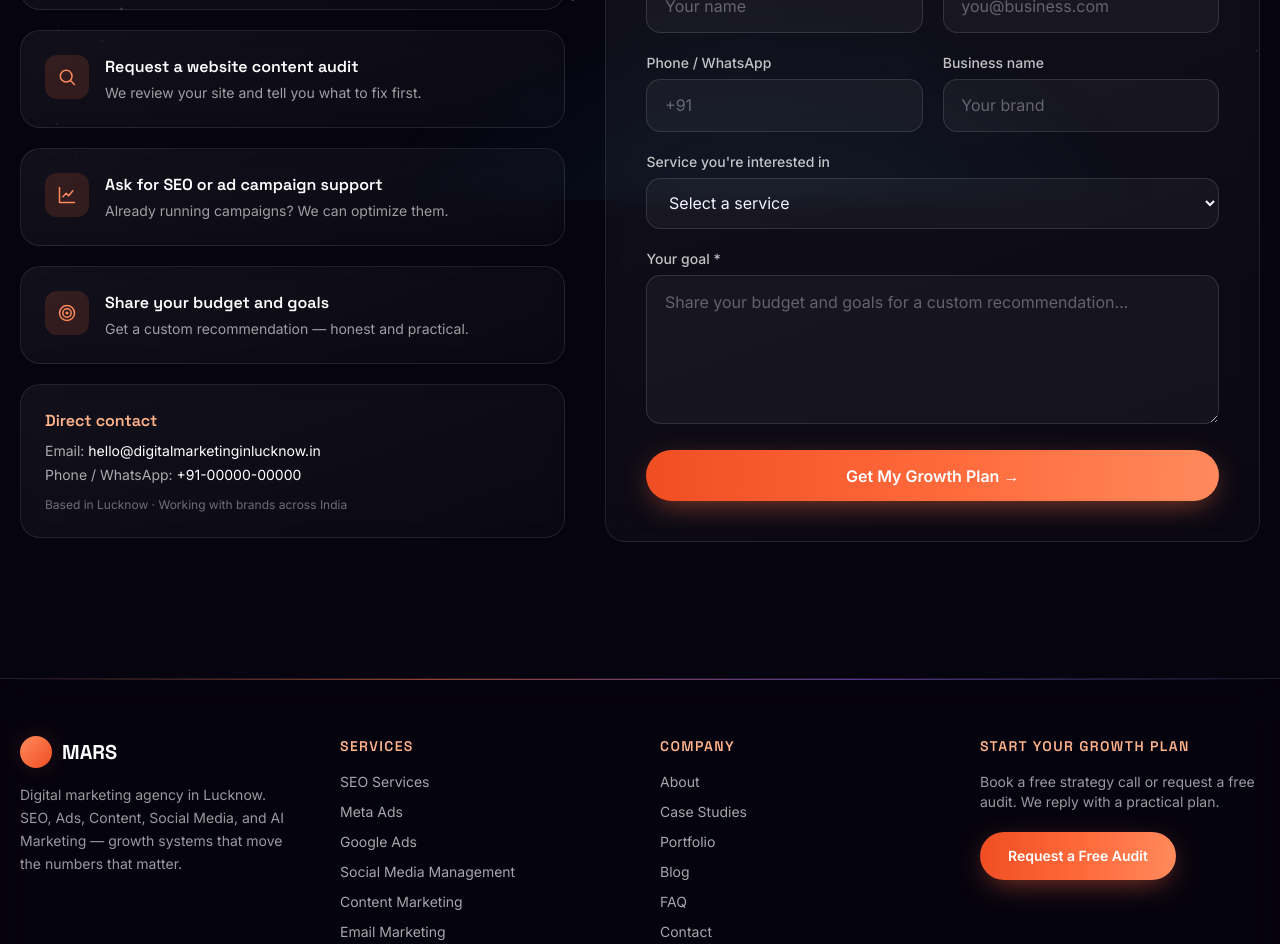
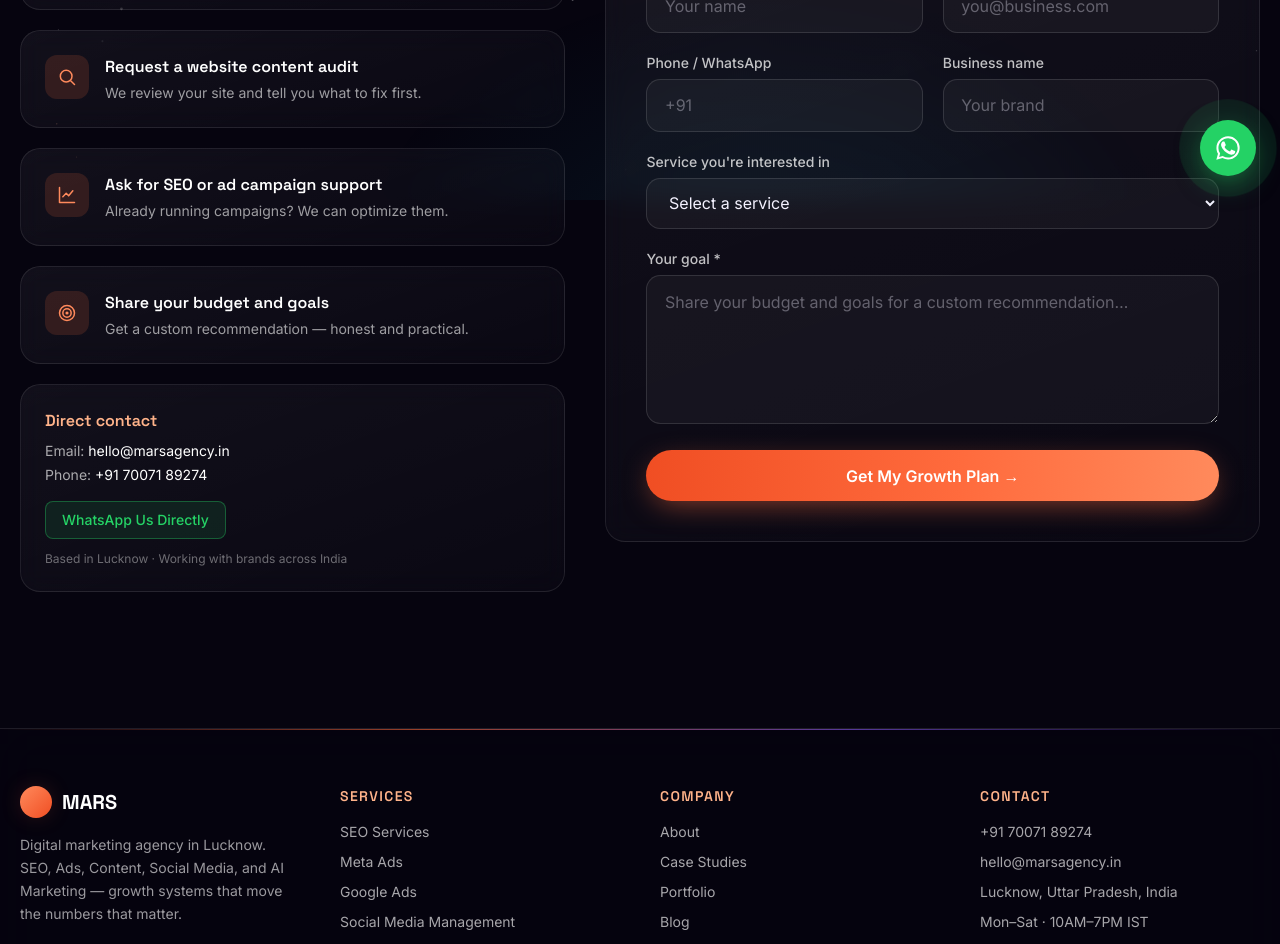
Before and after one commit to farhan110/digitalmarketing, a Next.js app: page /contact in a window 1280 px wide. Shown: the part 600-1544 px from the top of the page. Built offline with nearby package versions, Linux system fonts and the light colour scheme.

Commit message:
Add WhatsApp button (+91 70071 89274), phone/email contact options in footer & CTA per content doc

```diff
--- a/app/contact/page.tsx
+++ b/app/contact/page.tsx
@@ -45,7 +45,8 @@ export default function ContactPage() {
               <div className="glass p-6">
                 <h2 className="font-grotesk font-semibold text-mars-300">Direct contact</h2>
                 <p className="mt-2 text-sm text-white/65">Email: <a href={`mailto:${SITE.email}`} className="text-white underline-offset-4 hover:underline">{SITE.email}</a></p>
-                <p className="mt-1 text-sm text-white/65">Phone / WhatsApp: <span className="text-white">{SITE.phone}</span></p>
+                <p className="mt-1 text-sm text-white/65">Phone: <a href={`tel:+${SITE.whatsapp}`} className="text-white underline-offset-4 hover:underline">{SITE.phone}</a></p>
+                <a href={`https://wa.me/${SITE.whatsapp}?text=Hi%2C+I+want+to+grow+my+business+with+Mars`} target="_blank" rel="noopener noreferrer" className="mt-4 inline-flex items-center gap-2 rounded-lg border border-[#25D366]/35 bg-[#25D366]/10 px-4 py-2 text-sm font-medium text-[#25D366] transition hover:bg-[#25D366]/20">WhatsApp Us Directly</a>
                 <p className="mt-3 text-xs text-white/40">Based in Lucknow · Working with brands across India</p>
               </div>
             </Reveal>
--- a/app/layout.tsx
+++ b/app/layout.tsx
@@ -3,6 +3,7 @@ import './globals.css'
 import { Navbar } from '@/components/Navbar'
 import { Footer } from '@/components/Footer'
 import { Starfield } from '@/components/Starfield'
+import { WhatsAppButton } from '@/components/WhatsAppButton'
 import { SITE } from '@/lib/site'
 
 import '@fontsource/space-grotesk/400.css'
@@ -60,6 +61,7 @@ export default function RootLayout({ children }: { children: React.ReactNode })
         <Navbar />
         <main className="relative z-[2]">{children}</main>
         <Footer />
+        <WhatsAppButton />
       </body>
     </html>
   )
--- a/components/CTASection.tsx
+++ b/components/CTASection.tsx
@@ -1,4 +1,5 @@
 import Link from 'next/link'
+import { SITE } from '@/lib/site'
 import { Reveal } from './Reveal'
 
 export function CTASection({ title = 'Ready to launch your growth?', text = 'Tell us what you want to achieve. We will reply with a practical plan, clear next steps, and honest feedback about what will work best for your business.' }: { title?: string; text?: string }) {
@@ -11,8 +12,13 @@ export function CTASection({ title = 'Ready to launch your growth?', text = 'Tel
           <p className="mx-auto mt-4 max-w-2xl text-white/70">{text}</p>
           <div className="mt-8 flex flex-wrap justify-center gap-4">
             <Link href="/contact" className="btn-primary">Book a Free Strategy Call</Link>
+            <a href={`https://wa.me/${SITE.whatsapp}?text=Hi%2C+I+want+to+grow+my+business+with+Mars`} target="_blank" rel="noopener noreferrer" className="btn-ghost !border-[#25D366]/40 hover:!bg-[#25D366]/10">WhatsApp Us</a>
             <Link href="/contact" className="btn-ghost">Request a Free Audit</Link>
-            <Link href="/case-studies" className="btn-ghost">View Case Studies</Link>
+          </div>
+          <div className="mt-7 flex flex-wrap items-center justify-center gap-x-8 gap-y-2 text-sm text-white/55">
+            <a href={`tel:+${SITE.whatsapp}`} className="transition hover:text-mars-300">📞 {SITE.phone}</a>
+            <a href={`mailto:${SITE.email}`} className="transition hover:text-mars-300">✉️ {SITE.email}</a>
+            <span>📍 Lucknow, Uttar Pradesh, India</span>
           </div>
         </div>
       </Reveal>
--- a/components/Footer.tsx
+++ b/components/Footer.tsx
@@ -35,9 +35,15 @@ export function Footer() {
           </ul>
         </div>
         <div>
-          <h3 className="font-grotesk text-sm font-semibold uppercase tracking-widest text-mars-300">Start your growth plan</h3>
-          <p className="mt-4 text-sm text-white/60">Book a free strategy call or request a free audit. We reply with a practical plan.</p>
-          <Link href="/contact" className="btn-primary mt-5 text-sm">Request a Free Audit</Link>
+          <h3 className="font-grotesk text-sm font-semibold uppercase tracking-widest text-mars-300">Contact</h3>
+          <ul className="mt-4 space-y-2.5 text-sm text-white/65">
+            <li><a href={`tel:+${SITE.whatsapp}`} className="transition hover:text-mars-300">{SITE.phone}</a></li>
+            <li><a href={`mailto:${SITE.email}`} className="transition hover:text-mars-300">{SITE.email}</a></li>
+            <li>Lucknow, Uttar Pradesh, India</li>
+            <li>Mon–Sat · 10AM–7PM IST</li>
+          </ul>
+          <a href={`https://wa.me/${SITE.whatsapp}`} target="_blank" rel="noopener noreferrer" className="mt-4 inline-flex items-center gap-2 rounded-lg border border-[#25D366]/35 bg-[#25D366]/10 px-4 py-2 text-sm font-medium text-[#25D366] transition hover:bg-[#25D366]/20">WhatsApp Us</a>
+          <div><Link href="/contact" className="btn-primary mt-5 text-sm">Request a Free Audit</Link></div>
         </div>
       </div>
       <div className="border-t border-white/10 py-5 text-center text-xs text-white/45">
--- /dev/null
+++ b/components/WhatsAppButton.tsx
@@ -0,0 +1,19 @@
+import { SITE } from '@/lib/site'
+
+export function WhatsAppButton() {
+  return (
+    <a
+      href={`https://wa.me/${SITE.whatsapp}?text=Hi%2C+I+want+to+grow+my+business+with+Mars`}
+      target="_blank"
+      rel="noopener noreferrer"
+      aria-label="Chat with us on WhatsApp"
+      className="group fixed bottom-6 right-6 z-50 flex h-14 w-14 items-center justify-center rounded-full bg-[#25D366] shadow-[0_8px_30px_-6px_rgba(37,211,102,.6)] transition-transform duration-300 hover:scale-110"
+    >
+      <span className="absolute inset-0 -z-10 animate-ping rounded-full bg-[#25D366]/40" style={{ animationDuration: '2.5s' }} />
+      <svg viewBox="0 0 24 24" fill="#fff" className="h-7 w-7" aria-hidden="true">
+        <path d="M17.5 14.4c-.3-.15-1.76-.87-2.03-.97-.27-.1-.47-.15-.67.15-.2.3-.77.96-.94 1.16-.17.2-.35.22-.64.07-.3-.15-1.26-.46-2.39-1.47-.88-.79-1.48-1.76-1.65-2.06-.17-.3-.02-.46.13-.6.13-.14.3-.35.45-.52.15-.18.2-.3.3-.5.1-.2.05-.37-.02-.52-.08-.15-.67-1.62-.92-2.21-.24-.58-.49-.5-.67-.51h-.57c-.2 0-.52.07-.8.37-.27.3-1.04 1.02-1.04 2.5 0 1.47 1.07 2.89 1.22 3.09.15.2 2.1 3.2 5.1 4.49.71.31 1.27.49 1.7.63.72.23 1.37.2 1.88.12.58-.09 1.76-.72 2.01-1.42.25-.7.25-1.29.17-1.42-.07-.12-.27-.2-.57-.34Z" />
+        <path d="M12.04 2C6.56 2 2.1 6.45 2.1 11.93c0 1.75.46 3.45 1.32 4.95L2 22l5.25-1.38a9.92 9.92 0 0 0 4.79 1.22h.01c5.47 0 9.93-4.45 9.93-9.93A9.87 9.87 0 0 0 12.04 2Zm0 18.16h-.01a8.2 8.2 0 0 1-4.2-1.15l-.3-.18-3.12.82.83-3.04-.2-.31a8.2 8.2 0 0 1-1.26-4.38c0-4.54 3.7-8.24 8.26-8.24a8.2 8.2 0 0 1 8.25 8.25c0 4.54-3.7 8.23-8.25 8.23Z" />
+      </svg>
+    </a>
+  )
+}
--- a/lib/site.ts
+++ b/lib/site.ts
@@ -4,8 +4,9 @@ export const SITE = {
   title: 'Digital Marketing Agency in Lucknow | Mars',
   description:
     'Mars is a digital marketing company in Lucknow offering SEO services, Meta Ads, Google Ads, social media management, content marketing, email marketing, and AI marketing automation.',
-  phone: '+91-00000-00000',
-  email: 'hello@digitalmarketinginlucknow.in',
+  phone: '+91 70071 89274',
+  whatsapp: '917007189274',
+  email: 'hello@marsagency.in',
   locality: 'Lucknow',
   region: 'Uttar Pradesh',
 }
```
